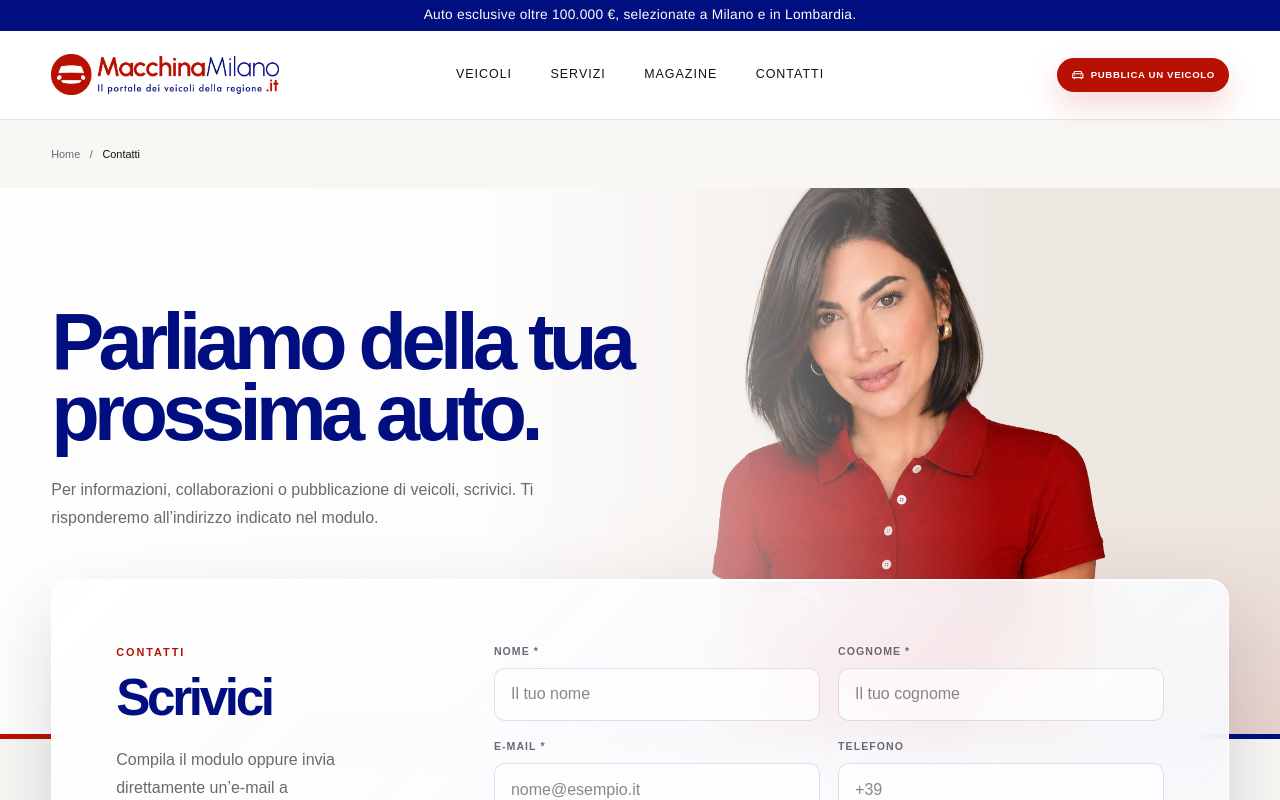
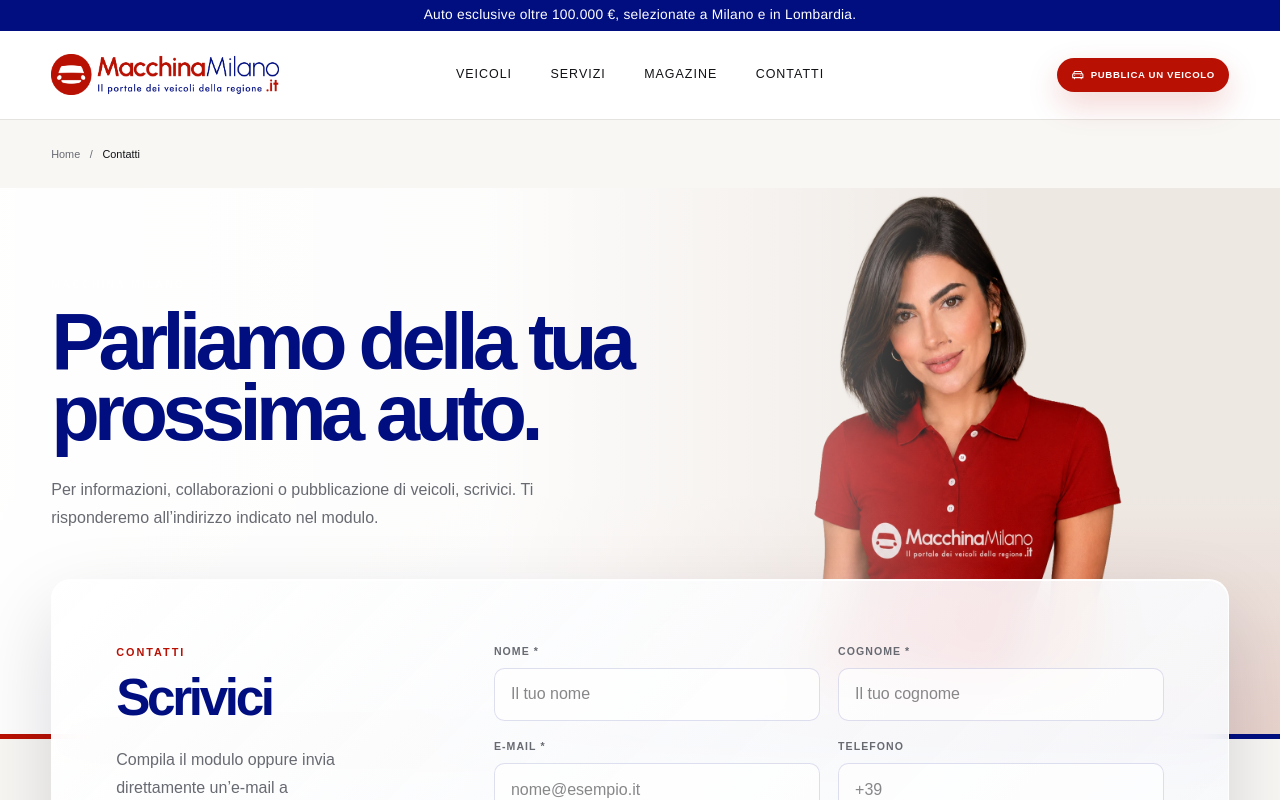
Before and after one commit to ronaldocardoso/macchinamilano, a Next.js app: page /contatti in a window 1280 px wide. Shown: the top 800 px of the page. Built offline with nearby package versions, Linux system fonts and the light colour scheme; no server answers.

Commit message:
Refine contact model positioning

```diff
--- a/app/globals.css
+++ b/app/globals.css
@@ -2360,12 +2360,12 @@ a {
   background-position:
     center,
     center,
-    right clamp(2rem, 8vw, 9rem) center;
+    right clamp(2rem, 8vw, 9rem) top -0.75rem;
   background-repeat: no-repeat;
   background-size:
     cover,
     cover,
-    auto 118%;
+    auto 92%;
 }
 
 .contact-hero::after {
```
